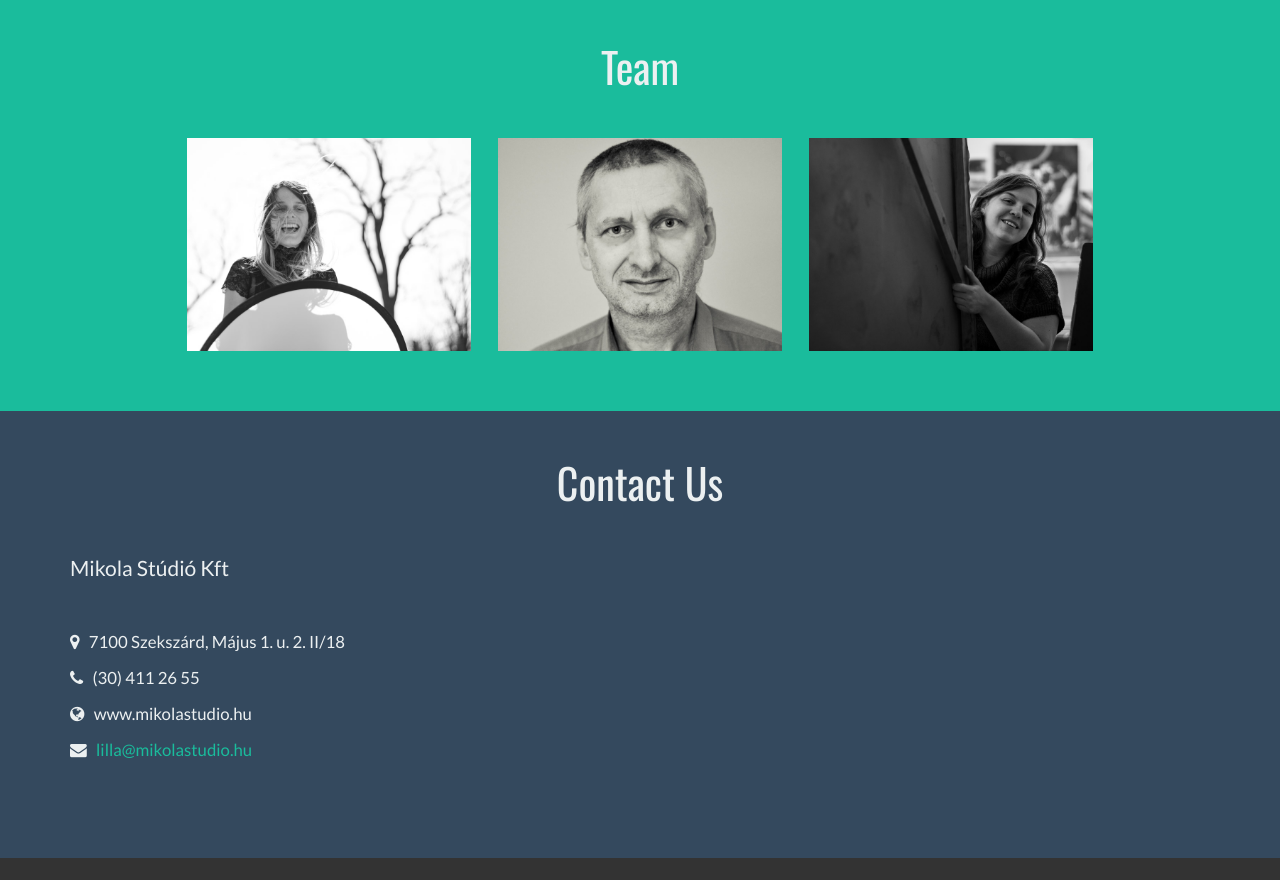
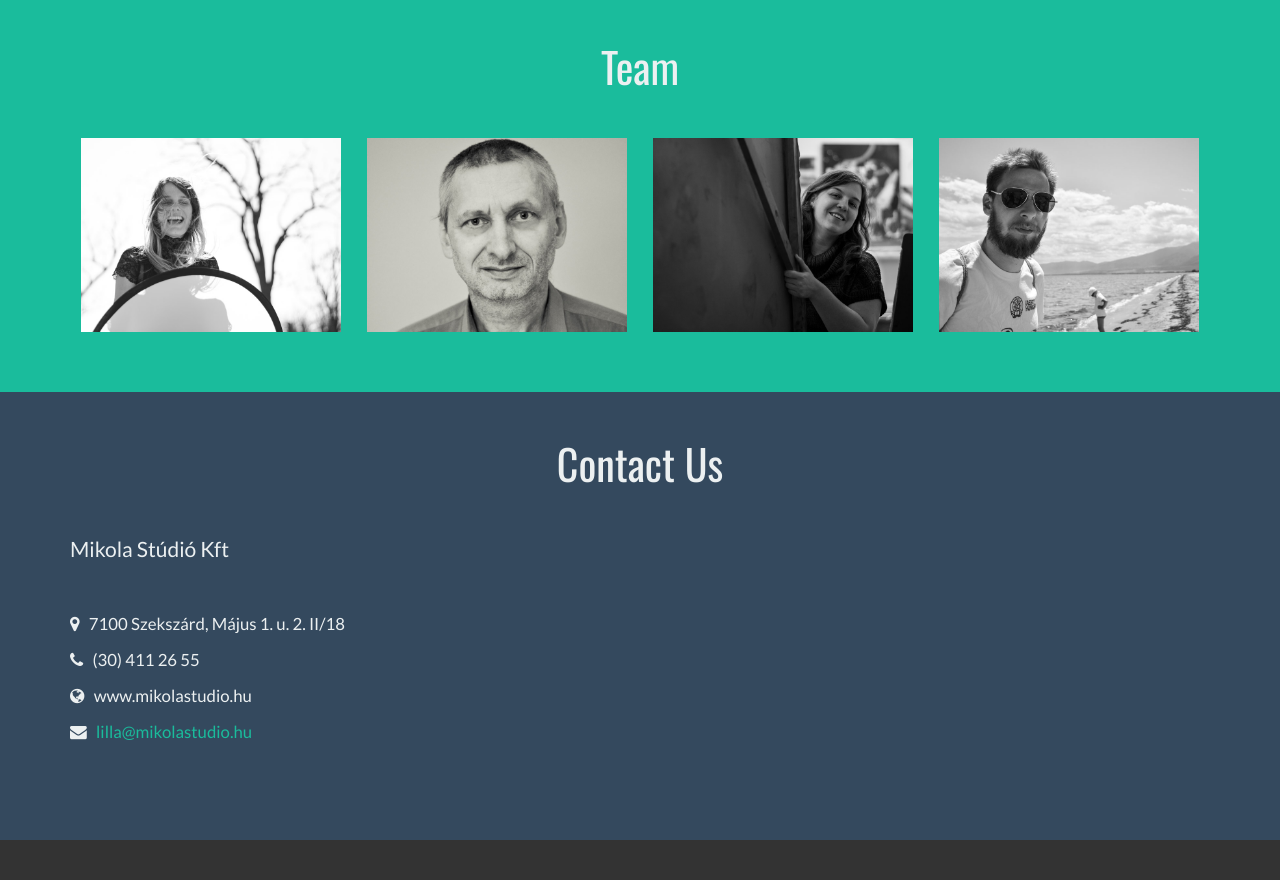
Before and after one commit to piffie/mikolastudio, a plain HTML site: page index.html in a window 1280 px wide. Shown: the part 2440-3320 px from the top of the page. Drawn offline with nearby package versions, Linux system fonts and the light colour scheme.

Commit message:
added peti as team member, small text improvements

```diff
--- a/index.html
+++ b/index.html
@@ -266,6 +266,16 @@ Cégünk azért jött létre, hogy segítsünk ennek kiépítésében. Fiatal, r
                     </figcaption>
                 </figure>
             </li>
+            <li>
+                <figure>
+                    <img src="images\onepage\Peti - Honlapok.jpg" alt="image alt" />
+                    <figcaption>
+                        <h3>Peti</h3>
+                        <span>Honlapok</span>
+                        <!--<a href="#">Optional Link</a>-->
+                    </figcaption>
+                </figure>
+            </li>
         </ul>
     </div> <!-- end gallery -->
 
--- a/styles/styles.css
+++ b/styles/styles.css
@@ -354,7 +354,7 @@ GALLERY
 }
 .grid li {
 	display: inline-block;
-	width: 25%;
+	width: 23%;
 	margin: 0;
 	padding: 12px;
 	position: relative;
```
Also changed, not shown: images/onepage/00 banner 04.jpg (added), images/onepage/Peti - Honlapok.jpg (added).
